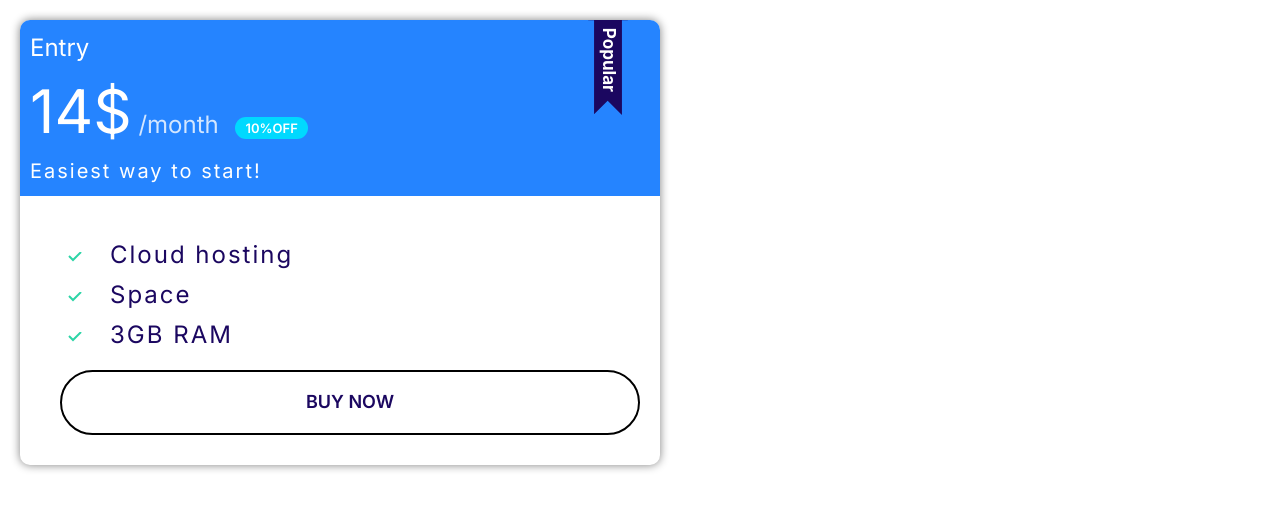
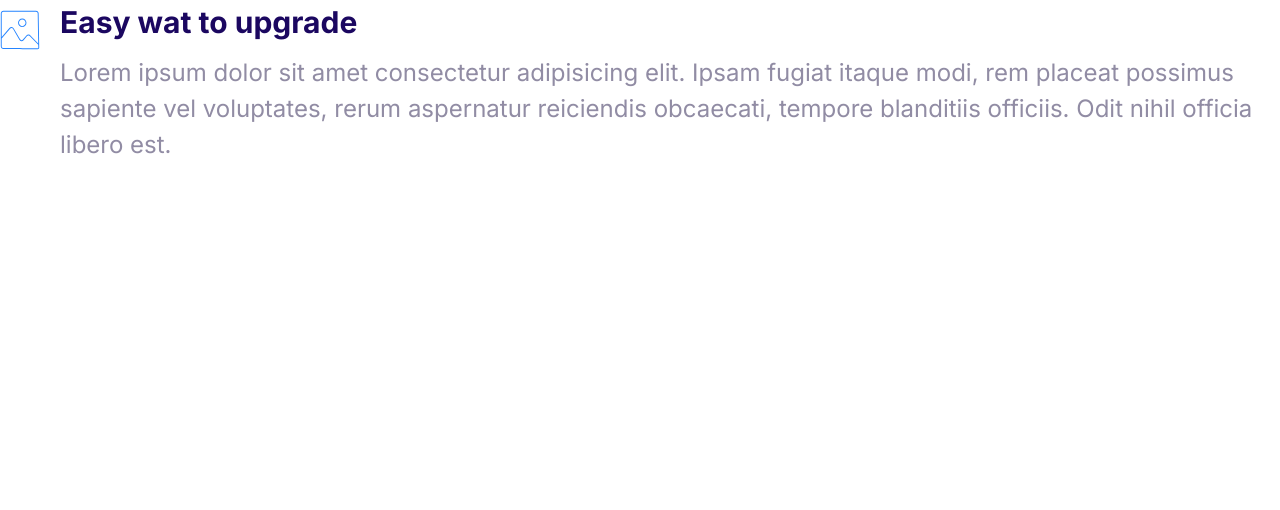
Before and after one commit to Qashu02/mywebsite, a plain HTML site: page index.html in a window 1280 px wide. Drawn offline with Linux system fonts and the light colour scheme.

Commit message:
media object

```diff
--- a/css/style.css
+++ b/css/style.css
@@ -319,4 +319,21 @@ overflow: hidden;
     .head__description {
       font-size: 1.7rem;
     }
+}
+
+/* Media */
+.media {
+    display: flex;
   }
+
+  .media__title {
+    margin-top: 0;
+  }
+
+  .media__body {
+    margin: 0 2rem;
+  }
+
+  .media__image {
+    margin-top: 1rem;
+  }
--- a/index.html
+++ b/index.html
@@ -14,25 +14,18 @@
     />
   </head>
   <body>
-    <div class="plan popular">
-      <div style="width: 50%; padding: 2rem">
-        <div class="card card--primary">
-          <header class="card__heading">
-            <h3 class="head__name">Entry</h3>
-            <span class="head__price">14$</span>
-            <span class="head__duration">/month</span>
-            <span class="badge badge--primary badge--small">10%off</span>
-            <span class="head__description">Easiest way to start!</span>
-          </header>
-          <div class="card__body">
-            <ul class="list list--tick">
-              <li class="list__item">Cloud hosting</li>
-              <li class="list__item">Space</li>
-              <li class="list__item">3GB RAM</li>
-            </ul>
-            <button class="btn btn--outline">Buy now</button>
-          </div>
-        </div>
+    <div class="media">
+      <div class="media__image">
+        <svg class="icon icon--primary">
+          <use xlink:href="images/sprite.svg#snap"></use>
+        </svg>
+      </div>
+      <div class="media__body">
+        <h3 class="media__title">Easy wat to upgrade</h3>
+        Lorem ipsum dolor sit amet consectetur adipisicing elit. Ipsam fugiat
+        itaque modi, rem placeat possimus sapiente vel voluptates, rerum
+        aspernatur reiciendis obcaecati, tempore blanditiis officiis. Odit nihil
+        officia libero est.
       </div>
     </div>
   </body>
```
Also changed, not shown: css/components/media.html (added, +14 -0 lines).
